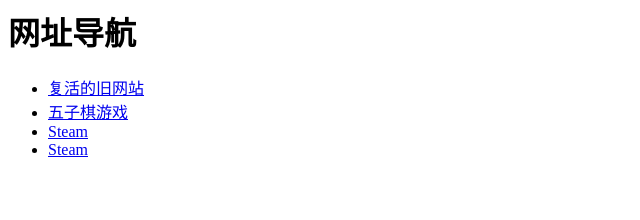
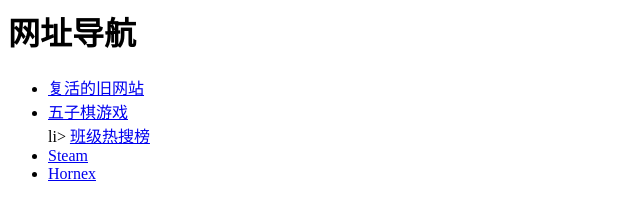
Before and after one commit to WSz146/WSz146.github.io, a plain HTML site: page index.html in a window 1280 px wide. Shown: the whole page, without its empty margins (0-640 px from the left). Drawn offline with Linux system fonts and the light colour scheme.

Commit message:
Update index.html

```diff
--- a/index.html
+++ b/index.html
@@ -2,6 +2,7 @@
 <ul>
   <li> <a href="https://wsz146.github.io/huimoyj">复活的旧网站</a> </li>
   <li> <a href="https://wsz146.github.io/Games">五子棋游戏</a> </li>
+  li> <a href="https://wsz146.github.io/ClassEvents">班级热搜榜</a> </li>
   <li> <a href="https://store.steampowered.com">Steam</a> </li>
-  <li> <a href="https://hornex.pro">Steam</a> </li>
+  <li> <a href="https://hornex.pro">Hornex</a> </li>
 </ul>
```
